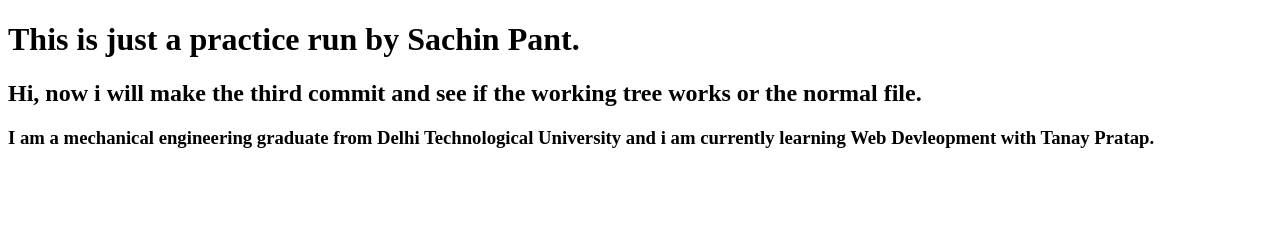
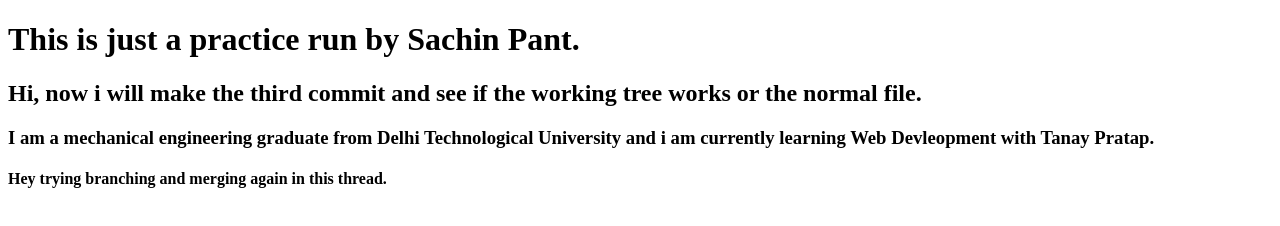
Before and after one commit to pantsachin/Practising_Repo_Making, a plain HTML site: page index.html in a window 1280 px wide. Drawn offline with Linux system fonts and the light colour scheme.

Commit message:
commit 6
trial and error

```diff
--- a/index.html
+++ b/index.html
@@ -17,5 +17,7 @@
       I am a mechanical engineering graduate from Delhi Technological University
       and i am currently learning Web Devleopment with Tanay Pratap.
     </h3>
+
+    <h4>Hey trying branching and merging again in this thread.</h4>
   </body>
 </html>
```
